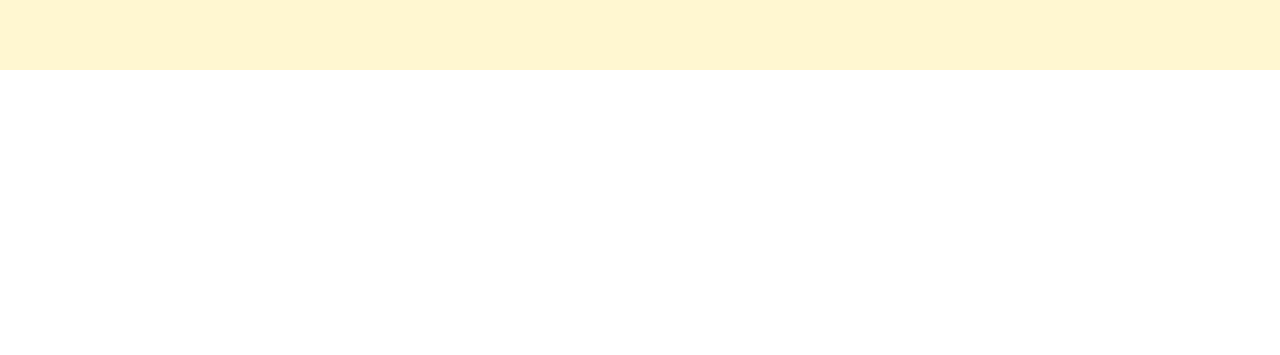
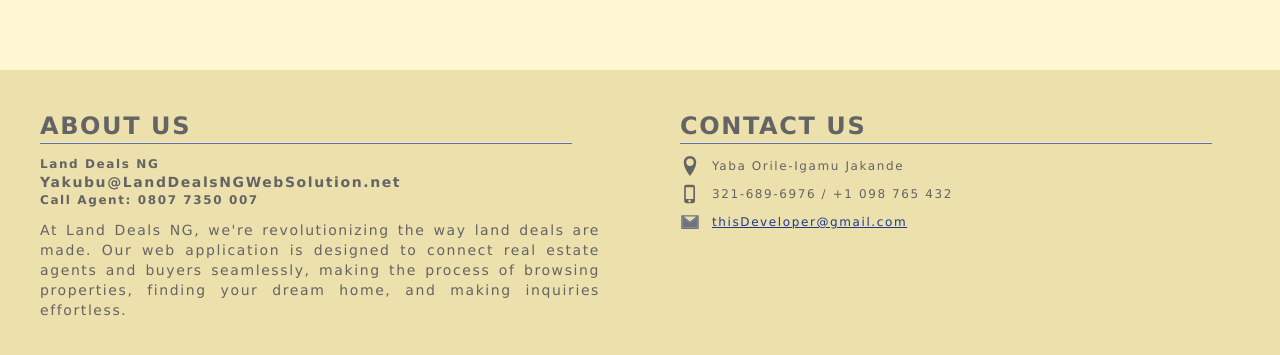
Before and after one commit to yakubu-josiah/Estate-Agent, a React (Create React App) app: page / in a window 1280 px wide. Shown: the part 917-1272 px from the top of the page. Before the commit the page ends 987 px from the top, so only its background shows below. Built offline with nearby package versions, Linux system fonts and the light colour scheme; no server answers; the database is empty.

Commit message:
feat: Add footer component, inject it into homepage, and style CSS

```diff
--- /dev/null
+++ b/src/components/Footer.jsx
@@ -0,0 +1,45 @@
+import React from 'react';
+import { ImLocation } from "react-icons/im";
+import { MdOutlinePhoneIphone } from "react-icons/md";
+import { AiTwotoneMail } from "react-icons/ai";
+
+
+export default function Footer() {
+  return (
+    <footer className="relative w-full h-full block bg-[#ece0ac] sm:flex justify-center text-[#646464] overflow-hidden">
+        <div className="w-full h-full">
+            <div className="px-6 md:px-10 py-10">
+                <h2 className="footer-text text-md sm:text-2xl font-extrabold">ABOUT US</h2>
+                <hr className="w-[95%] mb-3 bg-gray-500 h-[2px]"/>
+                <p className="text-xs sm:text-md footer-text font-bold">Land Deals NG</p>
+                <p className="text-xs sm:text-md footer-text font-bold sm:text-sm">Yakubu@LandDealsNGWebSolution.net</p>
+                <p className="text-xs sm:text-md footer-text font-bold">Call Agent: 0807 7350 007 </p>
+
+                <p className="text-sm sm:text-md footer-text mt-3 text-justify">At Land Deals NG, we're revolutionizing the way land deals are made.
+                    Our web application is designed to connect real estate agents and buyers seamlessly,
+                    making the process of browsing properties, finding your dream home, and making inquiries effortless.
+                </p>
+
+            </div>
+        </div>
+        <div className="w-full h-full">
+            <div className="px-6 md:px-10 py-10">
+                <h2 className="footer-text text-md sm:text-2xl font-extrabold">CONTACT US</h2>
+                <hr className="w-[95%] mb-3 bg-gray-500 h-[2px]"/>
+                <p className="text-xs sm:text-md footer-text flex items-center mb-2">
+                    <ImLocation className="mr-3 text-xl"/>
+                    Yaba Orile-Igamu Jakande
+                </p>
+                <p className="text-xs sm:text-md footer-text flex items-center mb-2">
+                    <MdOutlinePhoneIphone className="mr-3 text-xl"/>
+                    321-689-6976 / +1 098 765 432
+                </p>
+                <a href="mailto:josiahmailer@gmail.com" className="text-xs sm:text-md footer-text flex items-center underline text-blue-900">
+                    <AiTwotoneMail className="mr-3 text-xl text-gray-500"/>
+                    thisDeveloper@gmail.com
+                </a>
+            </div>
+        </div>
+    </footer>
+  )
+}
--- a/src/index.css
+++ b/src/index.css
@@ -292,9 +292,13 @@ input[type="number"] {
   color: #fff7d1 !important;
   background: purple !important;
 }
-
-
-
+footer div{
+  /* width: fit-content; */
+}
+.footer-text {
+  font-family: 'Lucida Sans', 'Lucida Sans Regular', 'Lucida Grande', 'Lucida Sans Unicode', Geneva, Verdana, sans-serif;
+  letter-spacing: 0.1rem;
+}
 /* ============= NEW LISTING PAGE STYLES ============ */
 
 
--- a/src/pages/Home.jsx
+++ b/src/pages/Home.jsx
@@ -5,6 +5,7 @@ import { collection, query, where, orderBy, limit, getDocs } from "firebase/fire
 import ListingItem from "../components/ListingItem";
 import { FaArrowRight } from "react-icons/fa";
 import { Link } from "react-router-dom";
+import Footer from "../components/Footer";
 
 
 
@@ -73,7 +74,7 @@ export default function Home() {
           <div>
             <div className="relative overflow-hidden container w-full sm:w-fit">
               <div className="mt-2 sm:mt-4 absolute h-[50%] sm:rounded-br-xl inset-0 bg-gradient-to-b from-transparent opacity-70 to-pink-500 z-1"></div>
-              <h1 className="z-2 w-auto text-xl h-full sm:text-2xl pr-3 font-bold text-center sm:text-end text-gray-600 sm:text-gray-400 leading-tight">Browse Available Properties Sale</h1>
+              <h1 className="z-2 w-auto text-lg h-full sm:text-2xl pr-3 font-bold text-center sm:text-end text-gray-600 sm:text-gray-400 leading-tight">Browse Available Properties Sale</h1>
             </div>
             {isLoading ? (
                 <div className="flex justify-center">
@@ -94,7 +95,7 @@ export default function Home() {
                 <div className="flex justify-center">
                   <div>
 
-                    <div className="relative h-auto overflow-hidden px-8">
+                    <div className="relative h-auto overflow-hidden px-6">
                       <div className="absolute inset-0 bg-gradient-to-b from-[#ece0ac] to-transparent opacity-50 z-1"></div>
 
                       <ul className="sm:grid sm:grid-cols-2 lg:grid-cols-3 xl:grid-cols-4 2xl-grid-cols-5 mt-6">
@@ -128,7 +129,7 @@ export default function Home() {
           <div>
             <div className="relative overflow-hidden container w-full sm:w-fit">
               <div className="mt-2 sm:mt-4 absolute h-[50%] sm:rounded-br-xl inset-0 bg-gradient-to-b from-transparent opacity-70 to-pink-500 z-1"></div>
-              <h1 className="z-2 w-auto text-xl h-full sm:text-2xl pr-3 font-bold text-center sm:text-end text-gray-600 sm:text-gray-400 leading-tight">Browse Available Properties Lease</h1>
+              <h1 className="z-2 w-auto text-lg h-full sm:text-2xl pr-3 font-bold text-center sm:text-end text-gray-600 sm:text-gray-400 leading-tight">Browse Available Properties Lease</h1>
             </div>
             {isLoading ? (
                 <div className="flex justify-center">
@@ -149,7 +150,7 @@ export default function Home() {
                 <div className="flex justify-center">
                   <div>
 
-                    <div className="relative h-auto overflow-hidden px-8">
+                    <div className="relative h-auto overflow-hidden px-6">
                       <div className="absolute inset-0 bg-gradient-to-b from-[#ece0ac] to-transparent opacity-50 z-1"></div>
 
                       <ul className="sm:grid sm:grid-cols-2 lg:grid-cols-3 xl:grid-cols-4 2xl-grid-cols-5 mt-6">
@@ -183,7 +184,7 @@ export default function Home() {
           <div>
             <div className="relative overflow-hidden container w-full sm:w-fit">
               <div className="mt-2 sm:mt-4 absolute h-[50%] sm:rounded-br-xl inset-0 bg-gradient-to-b from-transparent opacity-70 to-pink-500 z-1"></div>
-              <h1 className="z-2 w-auto text-xl h-full sm:text-2xl pr-3 font-bold text-center sm:text-end text-gray-600 sm:text-gray-400 leading-tight">Browse Available Properties All Offers</h1>
+              <h1 className="z-2 w-auto text-lg h-full sm:text-2xl pr-3 font-bold text-center sm:text-end text-gray-600 sm:text-gray-400 leading-tight">Browse Available Properties All Offers</h1>
             </div>
             {isLoading ? (
                 <div className="flex justify-center">
@@ -204,7 +205,7 @@ export default function Home() {
                 <div className="flex justify-center">
                   <div>
 
-                    <div className="relative h-auto overflow-hidden px-8">
+                    <div className="relative h-auto overflow-hidden px-6">
                       <div className="absolute inset-0 bg-gradient-to-b from-[#ece0ac] to-transparent opacity-50 z-1"></div>
 
                       <ul className="sm:grid sm:grid-cols-2 lg:grid-cols-3 xl:grid-cols-4 2xl-grid-cols-5 mt-6">
@@ -235,6 +236,7 @@ export default function Home() {
         </div>
 
       </div>
+      <Footer />
     </div>
   );
 }
```
